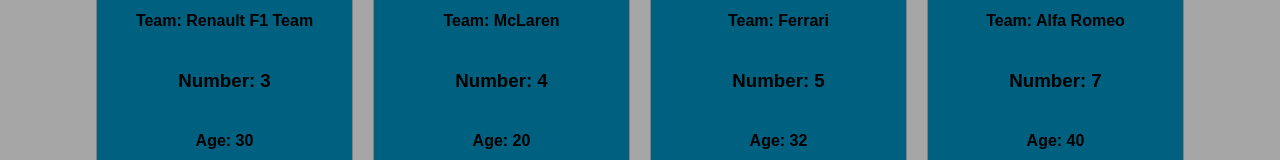
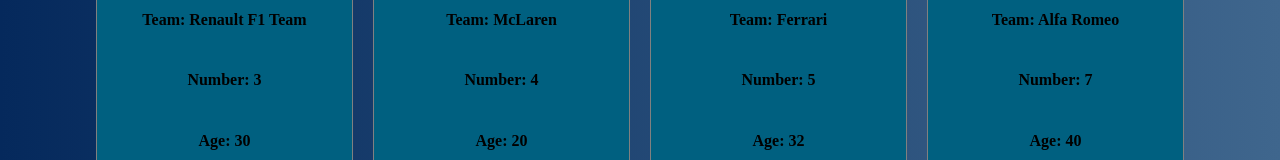
Before and after one commit to Lduffley/F1_Driver_Cards, a React (Create React App) app: page / in a window 1280 px wide. Shown: the part 417-577 px from the top of the page. Built offline with nearby package versions, Linux system fonts and the light colour scheme.

Commit message:
Added Fonts

```diff
--- a/src/Card.jsx
+++ b/src/Card.jsx
@@ -9,7 +9,7 @@
         <img alt="driver" src={props.imgURL} />
         <h2>{props.name}</h2>
         <h4>Team: {props.team}</h4>
-        <h3> Number: {props.number}</h3>
+        <h4> Number: {props.number}</h4>
         <h4> Age: {props.age}</h4>
 
         <h4> Country: {props.country}</h4>
--- a/src/styles.css
+++ b/src/styles.css
@@ -1,8 +1,8 @@
 .App {
-  font-family: sans-serif;
+  font-family: "Bowlby One SC", cursive;
   text-align: center;
 }
 
 body {
-  background-color: #a6a6a6;
+  background: linear-gradient(270deg, #3f668d, rgb(5, 41, 92));
 }
```
